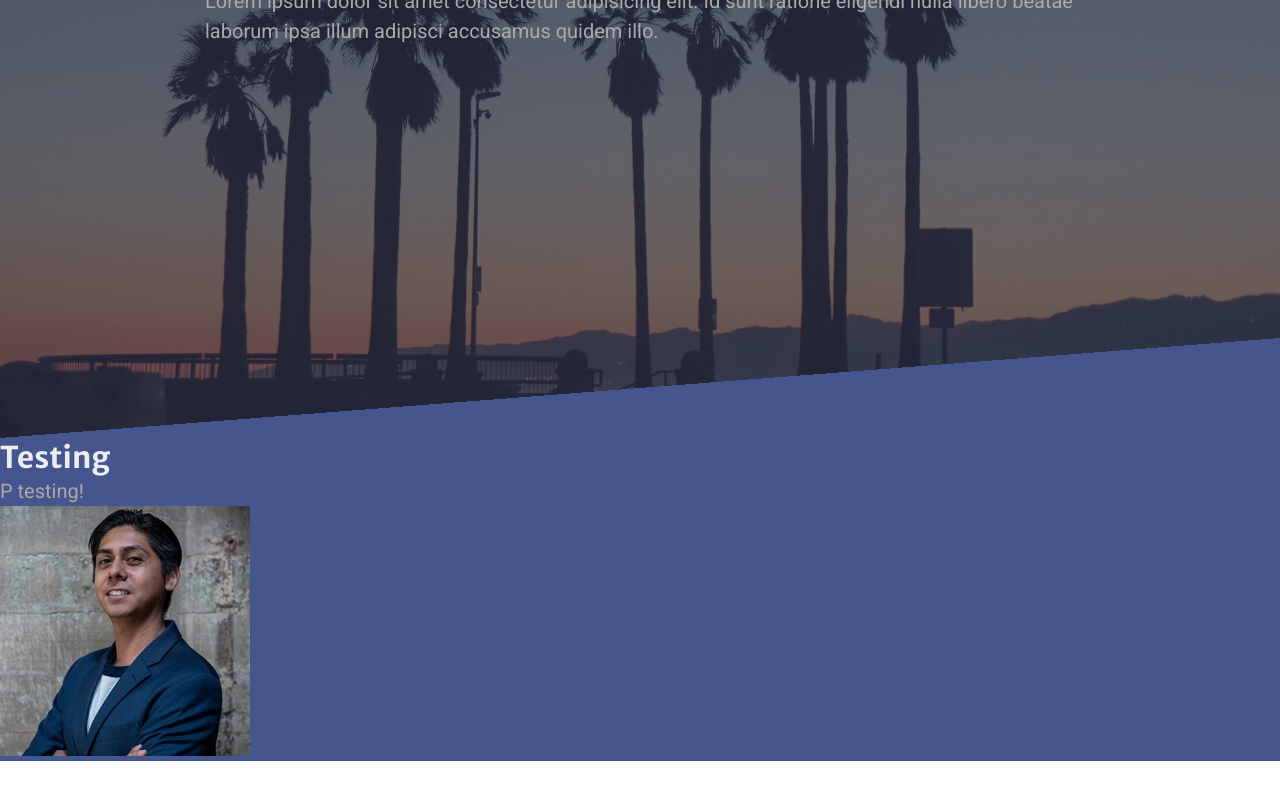
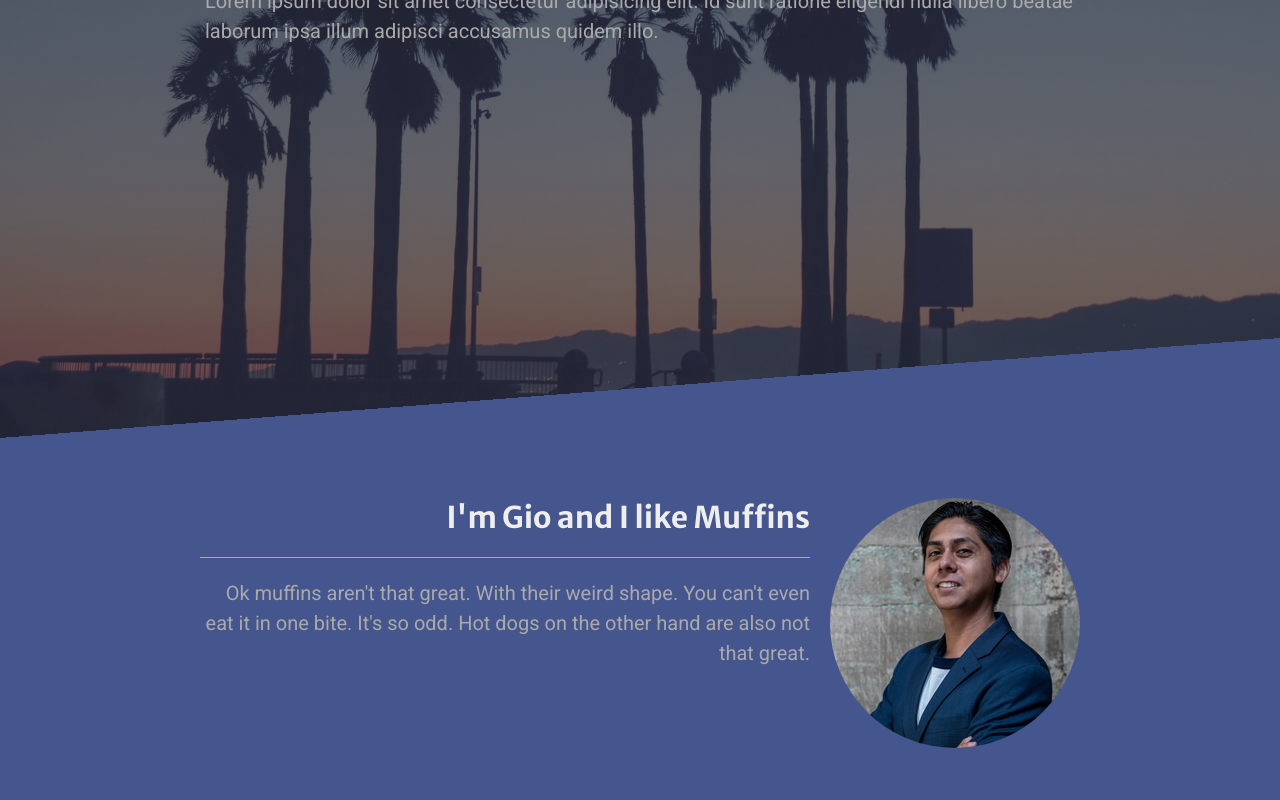
Before and after one commit to its-gio/its-gio.github.io, a React (Create React App) app: page / in a window 1280 px wide. Shown: the part 282-1082 px from the top of the page. Before the commit the page ends 1043 px from the top, so only its background shows below. Built offline with nearby package versions, Linux system fonts and the light colour scheme.

Commit message:
Fixed TNT Mixin and Banner style combo. Craeted new Mixin for overlap and added styles for Meet component.

```diff
--- a/src/components/Meet.jsx
+++ b/src/components/Meet.jsx
@@ -4,12 +4,24 @@ import Gio from "../img/Gio.jpg";
 function Meet() {
   return (
     <div className="meet">
-      <div>
-        <h2>Testing</h2>
-        <p>P testing!</p>
-      </div>
-      <div>
-        <img src={Gio} alt="" />
+      <div className="meet-inner">
+        <div className="meet-inner--content">
+          <h2 className="meet-inner--content__title">
+            I'm Gio and I like Muffins
+          </h2>
+          <p className="meet-inner--content__tagline">
+            Ok muffins aren't that great. With their weird shape. You can't even
+            eat it in one bite. It's so odd. Hot dogs on the other hand are also
+            not that great.
+          </p>
+        </div>
+        <div className="meet-inner--img-container">
+          <img
+            className="meet-inner--img-container__img"
+            src={Gio}
+            alt="Owner of this wonderful site."
+          />
+        </div>
       </div>
     </div>
   );
--- a/src/styles/Banner.scss
+++ b/src/styles/Banner.scss
@@ -15,6 +15,13 @@
   background-size: cover;
 
   &--inner {
+    position: absolute;
+    max-width: 900px;
+    width: 100%;
+    padding: 10px 15px;
+    top: 35%;
+    left: 50%;
+    transform: translate(-50%, -50%);
     @include title-and-tagline;
   }
 }
--- a/src/styles/Meet.scss
+++ b/src/styles/Meet.scss
@@ -1,19 +1,32 @@
+@import "./mixins/TNT.scss";
+@import "./mixins/Overlap.scss";
+
 .meet {
-  position: relative;
-  background-color: #45558d;
+  @include overlap(left, #45558d);
 
-  &::before {
-    content: " ";
-    background-image: linear-gradient(
-      to left top,
-      #45558d 0%,
-      #45558d 50%,
-      transparent 50%
-    );
-    position: absolute;
+  &-inner {
+    display: flex;
+    max-width: 900px;
     width: 100%;
-    height: 100px;
-    bottom: 100%;
-    left: 0;
+    text-align: right;
+    margin: 0 auto;
+
+    &--content,
+    &--img-container {
+      margin: 0 10px;
+    }
+
+    &--content {
+      flex: 1;
+      @include title-and-tagline;
+    }
+
+    &--img-container {
+      &__img {
+        // Make text wrap around image
+        // https://css-tricks.com/almanac/properties/s/shape-outside/
+        border-radius: 50%;
+      }
+    }
   }
 }
--- /dev/null
+++ b/src/styles/mixins/Overlap.scss
@@ -0,0 +1,20 @@
+@mixin overlap($transSide, $color) {
+  position: relative;
+  background-color: #45558d;
+  padding: 60px 15px;
+
+  &::before {
+    content: " ";
+    background-image: linear-gradient(
+      to $transSide top,
+      $color 0%,
+      $color 50%,
+      transparent 50%
+    );
+    position: absolute;
+    width: 100%;
+    height: 100px;
+    bottom: 100%;
+    left: 0;
+  }
+}
--- a/src/styles/mixins/TNT.scss
+++ b/src/styles/mixins/TNT.scss
@@ -1,14 +1,6 @@
 $hr-space: 20px;
 
 @mixin title-and-tagline {
-  position: absolute;
-  max-width: 900px;
-  width: 100%;
-  padding: 10px 15px;
-  top: 35%;
-  left: 50%;
-  transform: translate(-50%, -50%);
-
   &__title {
     &::after {
       content: " ";
```
